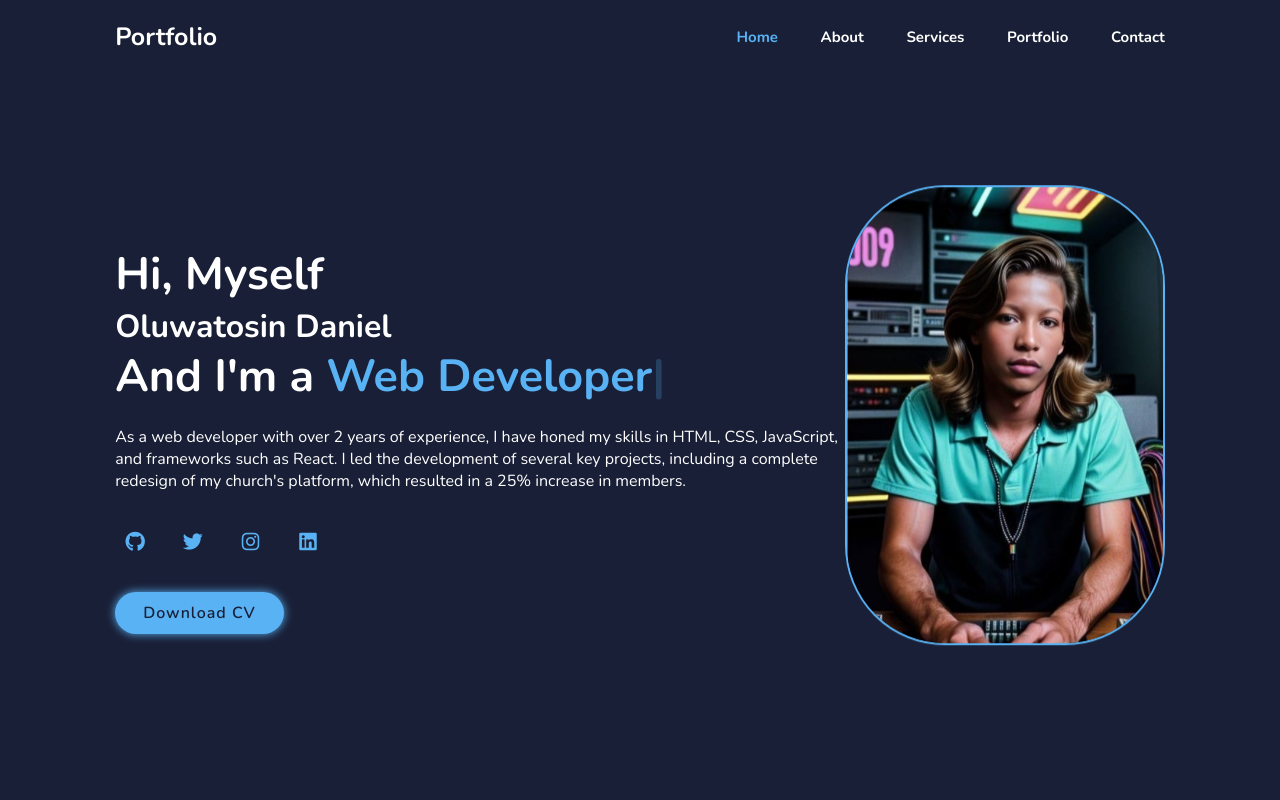
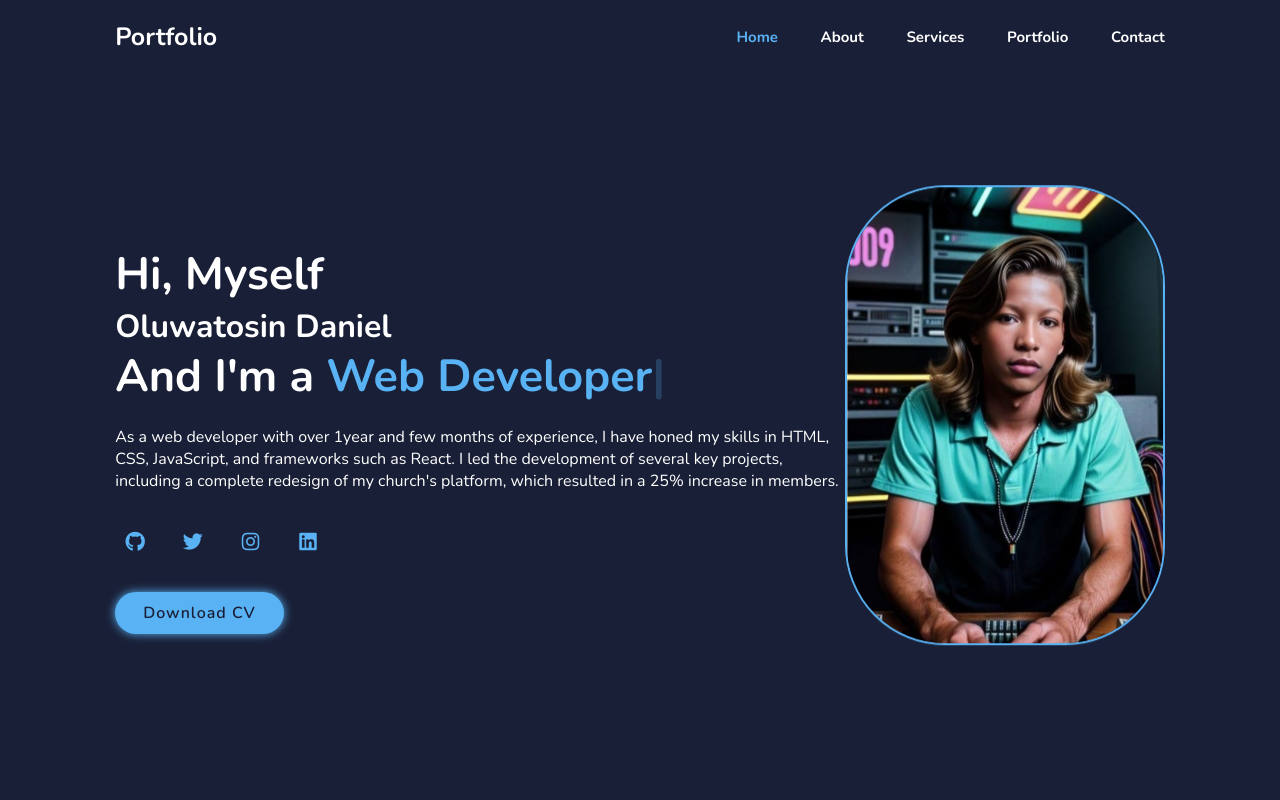
Before and after one commit to Ultimate-Guru/PORTFOLIO-3, a plain HTML site: page index.html in a window 1280 px wide. Shown: the top 800 px of the page. Drawn offline with nearby package versions, Linux system fonts and the light colour scheme.

Commit message:
Update index.html

```diff
--- a/index.html
+++ b/index.html
@@ -41,7 +41,7 @@
         <h1>Oluwatosin Daniel</h1>
         <h3>And I'm a <span class="multiple-text"></span></h3>
         <p>
-         As a web developer with over 2 years of experience, I have honed my skills in HTML, CSS, JavaScript, and frameworks such as React.
+         As a web developer with over 1year and few months of experience, I have honed my skills in HTML, CSS, JavaScript, and frameworks such as React.
  I led the development of several key projects, including a complete redesign of my church's platform, which resulted in a 25% increase in members.
         </p>
         <div class="social-media">
```
